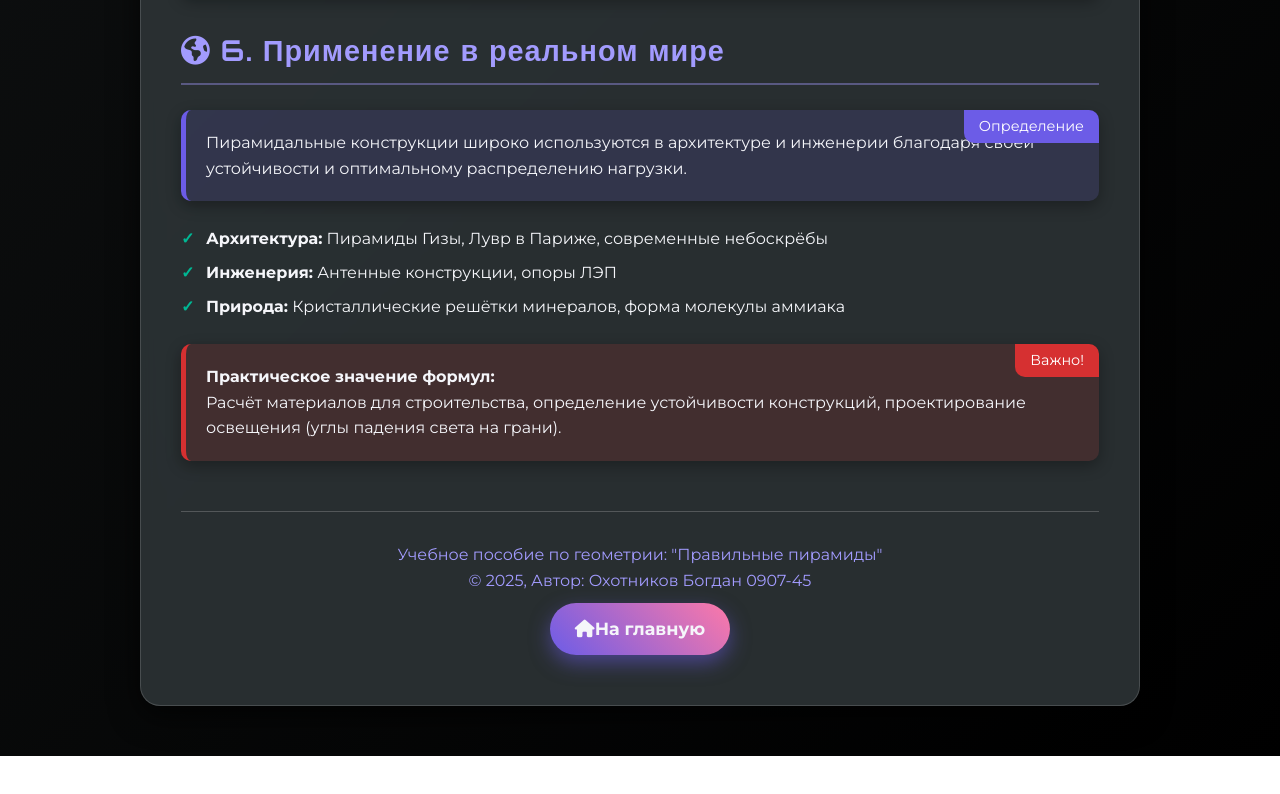
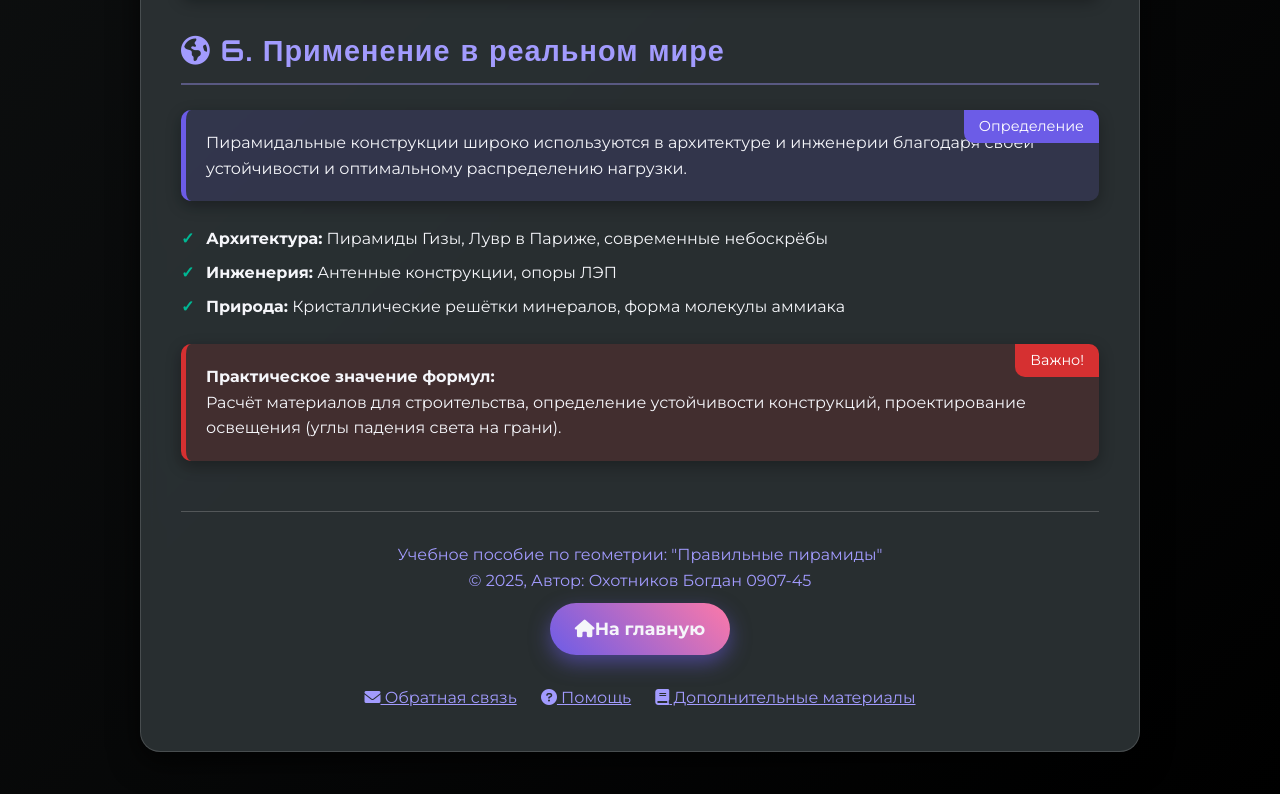
Before and after one commit to lastlofty/lastloft.github.io, a plain HTML site: page learn2/index.html in a window 1280 px wide. Shown: the part 5735-6529 px from the top of the page. Before the commit the page ends 6491 px from the top, so only its background shows below. Drawn offline with nearby package versions, Linux system fonts and the light colour scheme.

Commit message:
Update index.html

```diff
--- a/learn2/index.html
+++ b/learn2/index.html
@@ -1019,6 +1019,11 @@
                 <a href="../index.html" class="button">
                     <i class="fas fa-home"></i> На главную
                 </a>
+                <div style="margin-top: 20px;">
+                    <a href="#" style="color: var(--secondary); margin: 0 10px;"><i class="fas fa-envelope"></i> Обратная связь</a>
+                    <a href="#" style="color: var(--secondary); margin: 0 10px;"><i class="fas fa-question-circle"></i> Помощь</a>
+                    <a href="https://skysmart.ru/articles/mathematic/piramida" style="color: var(--secondary); margin: 0 10px;"><i class="fas fa-book"></i> Дополнительные материалы</a>
+                </div>
             </footer>
         </div>
     </div>
@@ -1346,6 +1351,8 @@
             init3dPyramid();    // Для 3D модели в разделе определения
         });
 
+
+
     </script>
 </body>
 </html>
```
